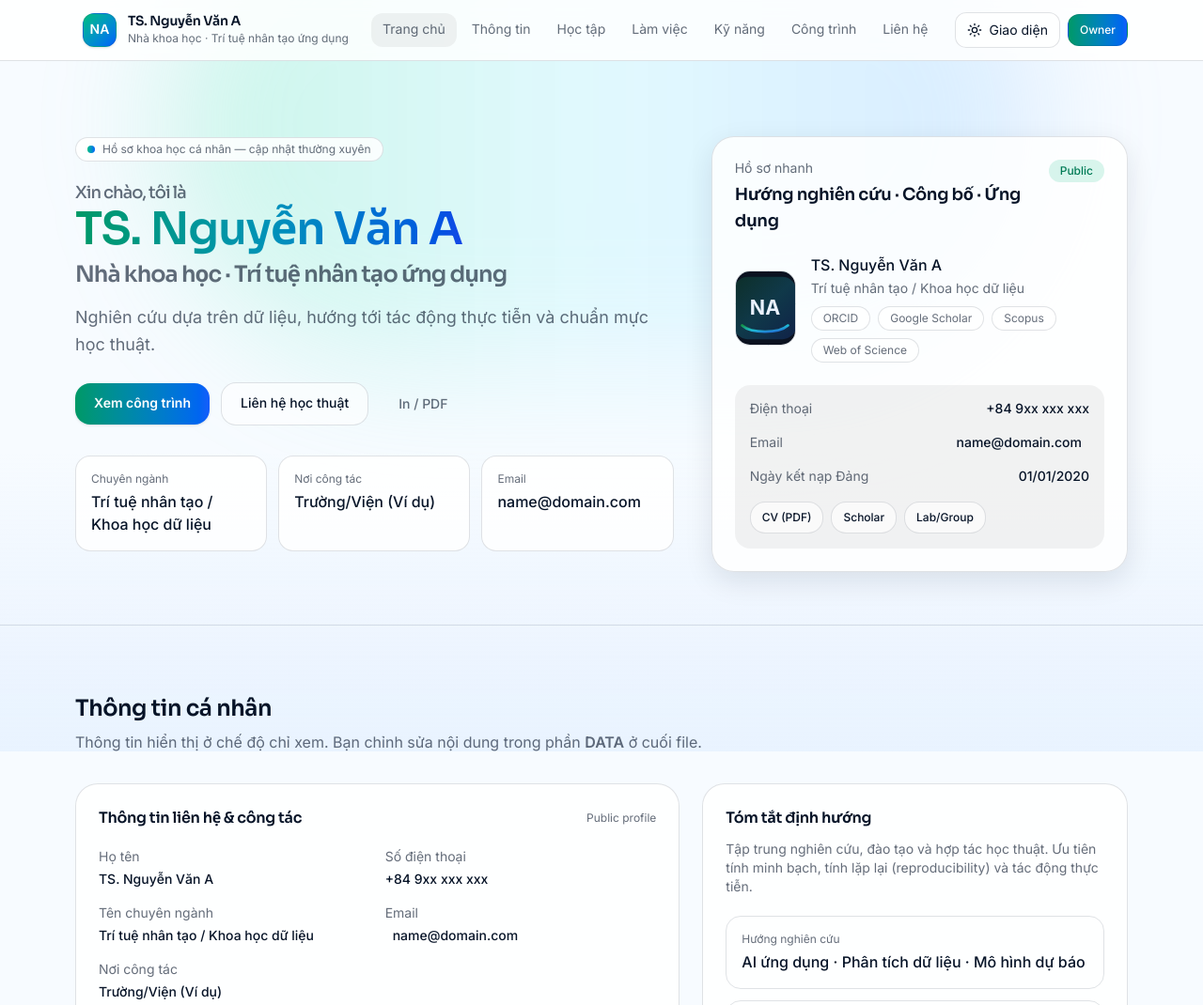
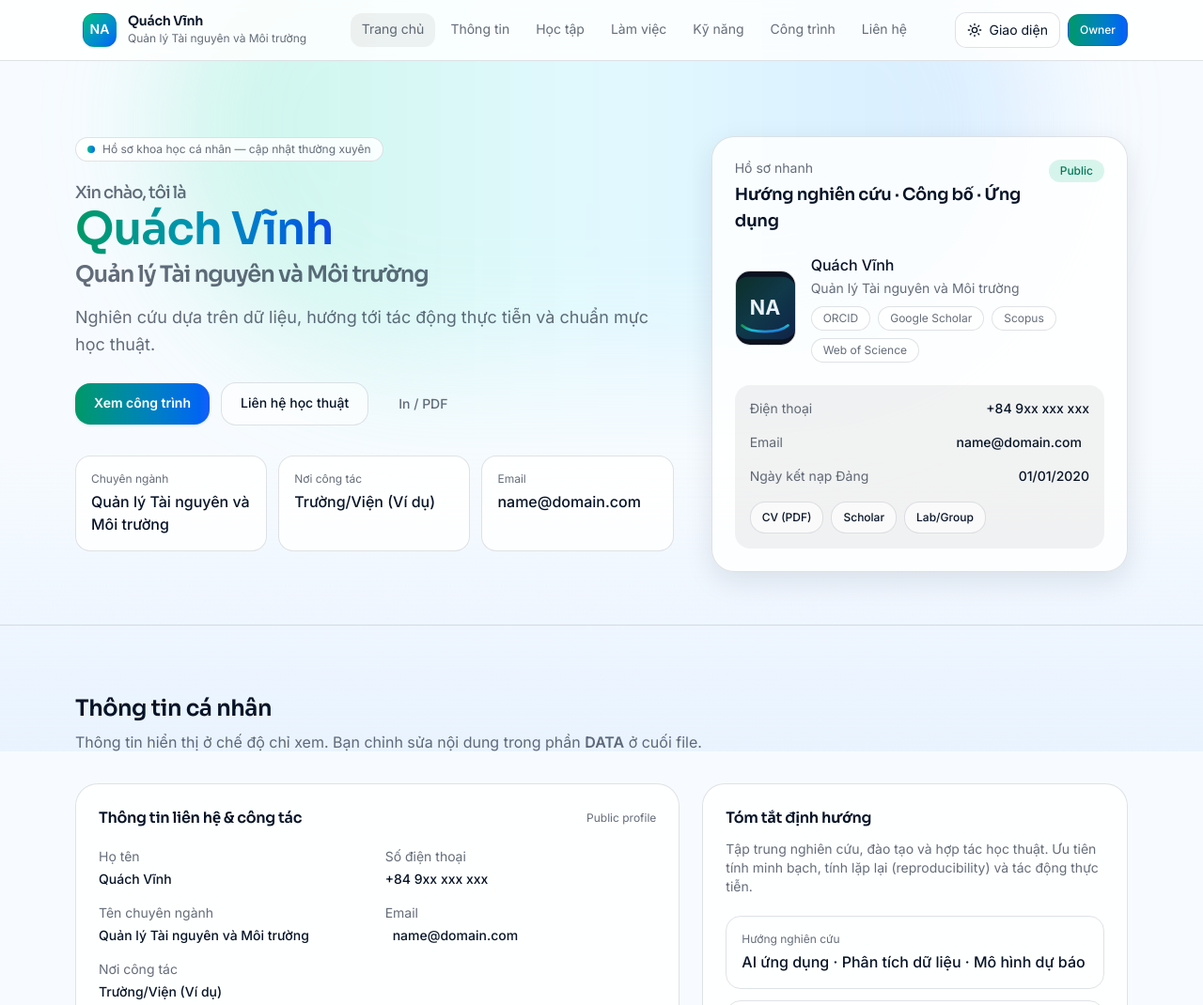
Before and after one commit to vinhm2925015-ketthuchocphan/theend, a plain HTML site: page index.html in a window 1280 px wide. Shown: the top 1070 px of the page at 94% size. Drawn offline with nearby package versions, Linux system fonts and the light colour scheme.

Commit message:
Update index.html

```diff
--- a/index.html
+++ b/index.html
@@ -637,12 +637,12 @@
 
     const DATA = {
       profile: {
-        name: "TS. Nguyễn Văn A",
+        name: "Quách Vĩnh",
         initials: "NA",
-        role: "Nhà khoa học · Trí tuệ nhân tạo ứng dụng",
+        role: "Quản lý Tài nguyên và Môi trường",
         slogan: "Nghiên cứu dựa trên dữ liệu, hướng tới tác động thực tiễn và chuẩn mực học thuật.",
         status: "Hồ sơ khoa học cá nhân — cập nhật thường xuyên",
-        field: "Trí tuệ nhân tạo / Khoa học dữ liệu",
+        field: "Quản lý Tài nguyên và Môi trường",
         workplace: "Trường/Viện (Ví dụ)",
         location: "Hà Nội, Việt Nam",
         phone: "+84 9xx xxx xxx",
```
